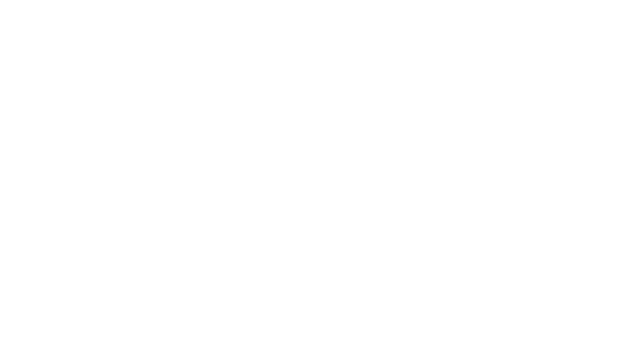
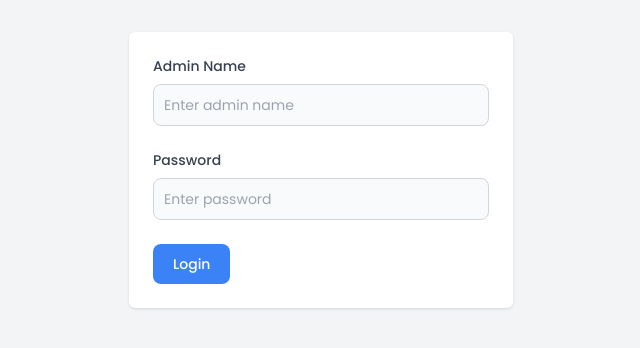
Before and after one commit to HAMZAELALOUI/SRVs, a React (Vite) app in the folder frontend/react/: page /dashboard/login in a window 1280 px wide. Before the commit this address had no page. Shown: the part 230-578 px from the top of the page, without its empty margins (319-959 px from the left). Built offline with nearby package versions, Linux system fonts and the light colour scheme.

Commit message:
hande login and log out

```diff
--- a/frontend/react/src/App.tsx
+++ b/frontend/react/src/App.tsx
@@ -4,7 +4,6 @@ import "slick-carousel/slick/slick.css";
 import "slick-carousel/slick/slick-theme.css";
 
 import { animateScroll } from "react-scroll";
-
 
 import Home from "./components/pages/Home";
 import { useEffect } from "react";
@@ -19,7 +18,8 @@ import AdminFlight from "./components/pages/AdminFlights.tsx";
 import DashboardLayout from "./components/layouts/DashboardLayout.tsx";
 import Overview from "./components/organs/Overview.tsx";
 import FlightDetails from "./components/pages/FlightDetails.tsx";
-
+import AdminLogin from "./components/pages/AdminLogin.tsx";
+import PrivateRoute from "./components/atoms/PrivateRoute.tsx";
 
 function App() {
   const directory = useLocation();
@@ -29,31 +29,90 @@ function App() {
     });
   }, [directory.pathname]);
 
-  const handleFlightSearch = (origin: string, destination: string, departureDate: Date, returnDate: Date) => {
+  const handleFlightSearch = (
+    origin: string,
+    destination: string,
+    departureDate: Date,
+    returnDate: Date
+  ) => {
     // Implement your search logic here
-    console.log("Searching flights:", origin, destination, departureDate, returnDate);
+    console.log(
+      "Searching flights:",
+      origin,
+      destination,
+      departureDate,
+      returnDate
+    );
     // You can use these values to make API calls, redirect, etc.
   };
-
 
   return (
     <div className="w-full bg-white text-gray-950 font-poppins">
       <Routes>
-
-
-          <Route path="/" element={<MainLayout> <Home /> </MainLayout> } />
-          <Route path="/flight" element={<MainLayout> <FlightSearch onSearch={handleFlightSearch} /> </MainLayout>} />
-          <Route path="/flight-results" element={<MainLayout> <FlightResults /> </MainLayout> } />
-          <Route path="/flight-details" element={<MainLayout> <FlightDetails /> </MainLayout> } />
-          <Route path="/sign-up" element={<SignUp />} />
-          <Route path="/sign-in" element={<SignIn />} />
-          <Route path="/user-profile" element={<UserProfileForm />} />
+        <Route
+          path="/"
+          element={
+            <MainLayout>
+              {" "}
+              <Home />{" "}
+            </MainLayout>
+          }
+        />
+        <Route
+          path="/flight"
+          element={
+            <MainLayout>
+              {" "}
+              <FlightSearch onSearch={handleFlightSearch} />{" "}
+            </MainLayout>
+          }
+        />
+        <Route
+          path="/flight-results"
+          element={
+            <MainLayout>
+              {" "}
+              <FlightResults />{" "}
+            </MainLayout>
+          }
+        />
+        <Route
+          path="/flight-details"
+          element={
+            <MainLayout>
+              {" "}
+              <FlightDetails />{" "}
+            </MainLayout>
+          }
+        />
+        <Route path="/sign-up" element={<SignUp />} />
+        <Route path="/sign-in" element={<SignIn />} />
+        <Route path="/user-profile" element={<UserProfileForm />} />
 
         {/* ------------------------------ADMIN------------------ */}
-          <Route path="/dashboard" element={<DashboardLayout > <Overview/> </DashboardLayout>} />
-          <Route path={"/dashboard/flights-crud"} element={<DashboardLayout> <AdminFlight /> </DashboardLayout> } />
+        <Route
+          path="/dashboard"
+          element={
+            <PrivateRoute>
+              <DashboardLayout>
+                <Overview />
+              </DashboardLayout>
+            </PrivateRoute>
+          }
+        />
+        <Route
+          path="/dashboard/flights-crud"
+          element={
+            <PrivateRoute>
+              <DashboardLayout>
+                <AdminFlight />
+              </DashboardLayout>
+            </PrivateRoute>
+          }
+        />
+        <Route path="/dashboard/login" element={<AdminLogin />} />
+
         <Route path="/dashboard/add-user-form" element={<RegistrationForm />} />
-
       </Routes>
     </div>
   );
--- /dev/null
+++ b/frontend/react/src/components/atoms/PrivateRoute.tsx
@@ -0,0 +1,17 @@
+import { Navigate } from "react-router-dom";
+
+interface PrivateRouteProps {
+  children: JSX.Element;
+}
+
+const PrivateRoute: React.FC<PrivateRouteProps> = ({ children }) => {
+  const isAuthenticated = sessionStorage.getItem("isAuthenticated");
+
+  if (!isAuthenticated) {
+    return <Navigate to="/dashboard/login" />;
+  }
+
+  return children;
+};
+
+export default PrivateRoute;
--- a/frontend/react/src/components/layouts/DashboardLayout.tsx
+++ b/frontend/react/src/components/layouts/DashboardLayout.tsx
@@ -1,15 +1,11 @@
 import React from "react";
-import { useNavigate } from 'react-router-dom';
-
+import { useNavigate } from "react-router-dom";
 
 interface DashboardLayoutProps {
   children: React.ReactNode;
 }
 
-
-
 const DashboardLayout: React.FC<DashboardLayoutProps> = ({ children }) => {
-
   const navigate = useNavigate();
   function HandleHomeClick() {
     navigate("/dashboard");
@@ -17,6 +13,11 @@ const DashboardLayout: React.FC<DashboardLayoutProps> = ({ children }) => {
 
   function HandleFlightClick() {
     navigate("/dashboard/flights-crud");
+  }
+
+  function handleLogout() {
+    sessionStorage.removeItem("isAuthenticated"); // Remove the authentication flag
+    navigate("/dashboard/login"); // Redirect to the login page
   }
 
   return (
@@ -28,13 +29,23 @@ const DashboardLayout: React.FC<DashboardLayoutProps> = ({ children }) => {
         </div>
         <ul className="flex flex-col p-2">
           <li>
-                        <button onClick={HandleHomeClick} className="p-2 hover:bg-gray-700 cursor-pointer"> Home
+            <button
+              onClick={HandleHomeClick}
+              className="p-2 hover:bg-gray-700 cursor-pointer"
+            >
+              {" "}
+              Home
             </button>
           </li>
           <li className="p-2 hover:bg-gray-700 cursor-pointer">Users</li>
           <li className="p-2 hover:bg-gray-700 cursor-pointer">Bookings</li>
           <li>
-                        <button onClick={HandleFlightClick} className="p-2 hover:bg-gray-700 cursor-pointer"> Flights
+            <button
+              onClick={HandleFlightClick}
+              className="p-2 hover:bg-gray-700 cursor-pointer"
+            >
+              {" "}
+              Flights
             </button>
           </li>
           <li className="p-2 hover:bg-gray-700 cursor-pointer">Activities</li>
@@ -42,6 +53,14 @@ const DashboardLayout: React.FC<DashboardLayoutProps> = ({ children }) => {
 
           {/* Add more menu items here */}
         </ul>
+        <div className="mt-auto">
+          <button
+            onClick={handleLogout}
+            className="block p-2 w-full text-left hover:bg-gray-700"
+          >
+            Logout
+          </button>
+        </div>
       </div>
 
       <main className="flex-grow">
@@ -50,8 +69,7 @@ const DashboardLayout: React.FC<DashboardLayoutProps> = ({ children }) => {
         {children}
       </main>
     </div>
-)
-    ;
+  );
 };
 
 export default DashboardLayout;
--- /dev/null
+++ b/frontend/react/src/components/pages/AdminLogin.tsx
@@ -0,0 +1,96 @@
+import axios from "axios";
+import React, { useEffect, useState } from "react";
+import { useNavigate } from "react-router-dom";
+
+interface LoginProps {
+  errorMessage?: string;
+}
+
+const AdminLogin: React.FC<LoginProps> = ({ errorMessage }) => {
+  const [name, setName] = useState("");
+  const [password, setPassword] = useState("");
+  const navigate = useNavigate();
+
+  // Check authentication status on component mount
+  useEffect(() => {
+    const isAuthenticated = sessionStorage.getItem("isAuthenticated");
+    if (isAuthenticated) {
+      navigate("/dashboard"); // Redirect to dashboard if already logged in
+    }
+  }, [navigate]);
+
+  const handleSubmit = async (event: React.FormEvent<HTMLFormElement>) => {
+    event.preventDefault();
+    try {
+      const response = await axios.post(
+        "http://localhost:8080/srv/admin/login",
+        null,
+        {
+          params: {
+            name,
+            password,
+          },
+        }
+      );
+      sessionStorage.setItem("isAuthenticated", "true");
+      alert("Login Successful");
+      navigate("/dashboard");
+    } catch (error) {
+      console.error("Login failed:", error);
+      alert("Login Failed");
+    }
+  };
+
+  return (
+    <div className="flex justify-center items-center h-screen bg-gray-100">
+      <form
+        onSubmit={handleSubmit}
+        className="max-w-sm w-full mx-auto bg-white p-6 rounded-md shadow"
+      >
+        <div className="mb-6">
+          <label
+            htmlFor="name"
+            className="block mb-2 text-sm font-medium text-gray-700"
+          >
+            Admin Name
+          </label>
+          <input
+            type="text"
+            id="name"
+            className="bg-gray-50 border border-gray-300 text-gray-900 text-sm rounded-lg focus:ring-blue-500 focus:border-blue-500 block w-full p-2.5"
+            placeholder="Enter admin name"
+            value={name}
+            onChange={(e) => setName(e.target.value)}
+          />
+        </div>
+        <div className="mb-6">
+          <label
+            htmlFor="password"
+            className="block mb-2 text-sm font-medium text-gray-700"
+          >
+            Password
+          </label>
+          <input
+            type="password"
+            id="password"
+            className="bg-gray-50 border border-gray-300 text-gray-900 text-sm rounded-lg focus:ring-blue-500 focus:border-blue-500 block w-full p-2.5"
+            placeholder="Enter password"
+            value={password}
+            onChange={(e) => setPassword(e.target.value)}
+          />
+        </div>
+        {errorMessage && (
+          <div className="mb-4 text-sm text-red-600">{errorMessage}</div>
+        )}
+        <button
+          type="submit"
+          className="text-white bg-blue-500 hover:bg-blue-600 focus:ring-4 focus:outline-none focus:ring-blue-300 font-medium rounded-lg text-sm w-full sm:w-auto px-5 py-2.5 text-center"
+        >
+          Login
+        </button>
+      </form>
+    </div>
+  );
+};
+
+export default AdminLogin;
```
Also changed, not shown: 2 other files (tests, documents, lock files or other folders). Lines whose indentation alone changed are shown as unchanged.
